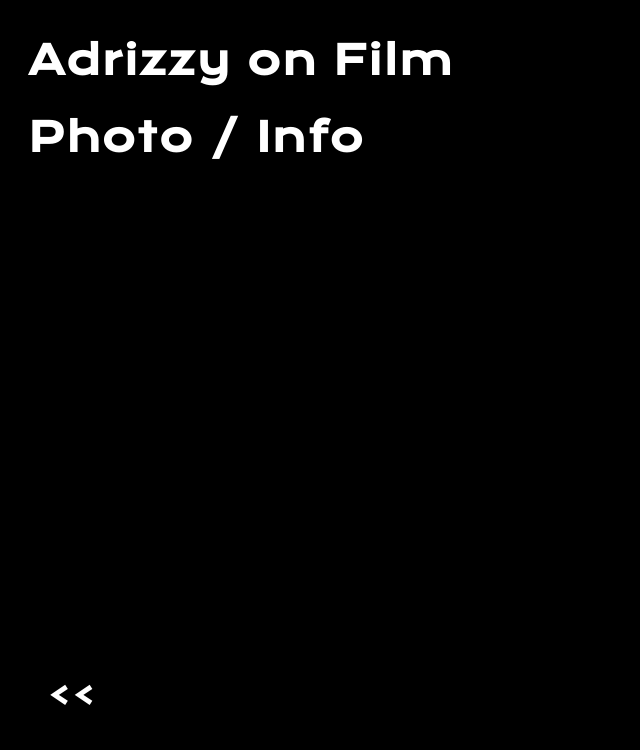
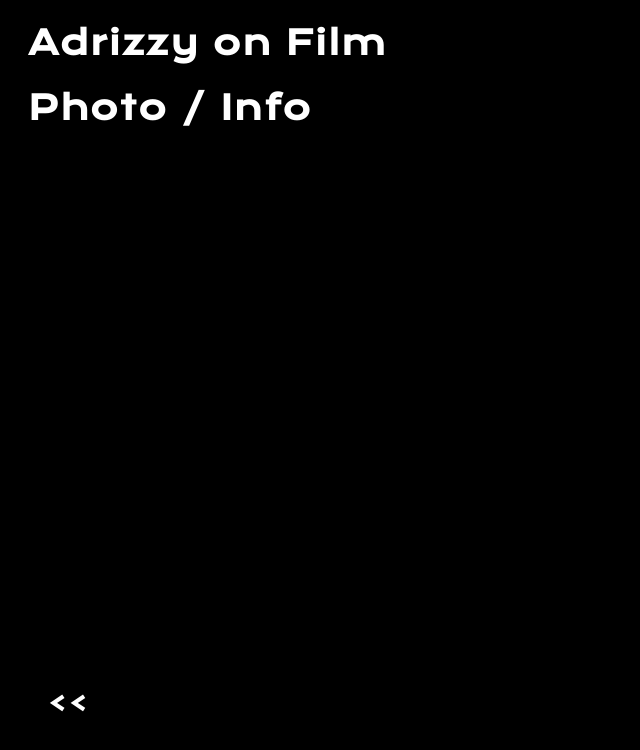
Before and after one commit to adrimartin19/adrizzy_on_film, an Angular app: page / in a window 1280 px wide. Shown: the top 750 px of the page, without its empty margins (0-640 px from the left). Built offline with nearby package versions, Linux system fonts and the light colour scheme.

Commit message:
nav adaptable

```diff
--- a/src/app/app.component.scss
+++ b/src/app/app.component.scss
@@ -1,6 +1,6 @@
-
 
 .nav{
+    width: 50vw;
+    font-size: max(1.3vw, 10px);
     padding-left: 20px;
-    position: fixed;
 }
--- a/src/styles.scss
+++ b/src/styles.scss
@@ -6,7 +6,6 @@ body{
     font-family: 'Krona One';
     color: white;
     letter-spacing: 2px;
-    font-size: 20px;
 }
 
 
```
